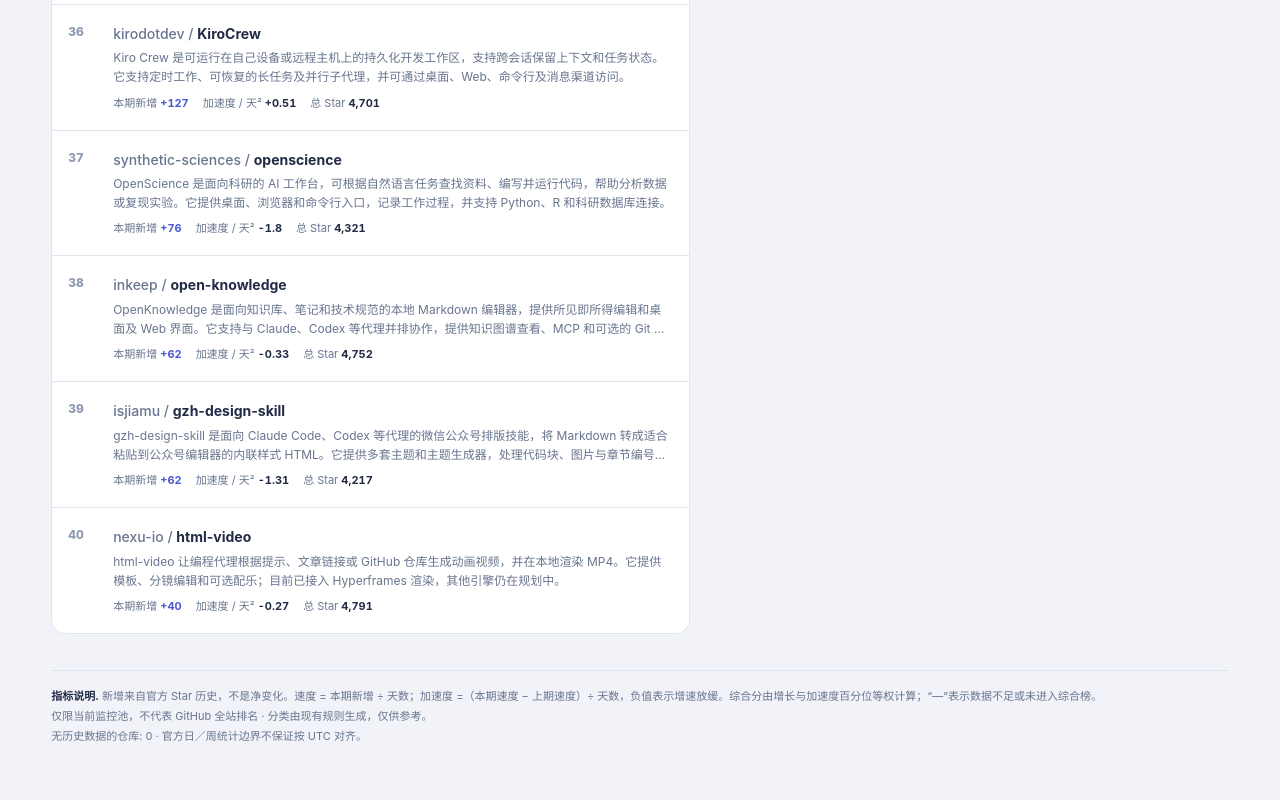
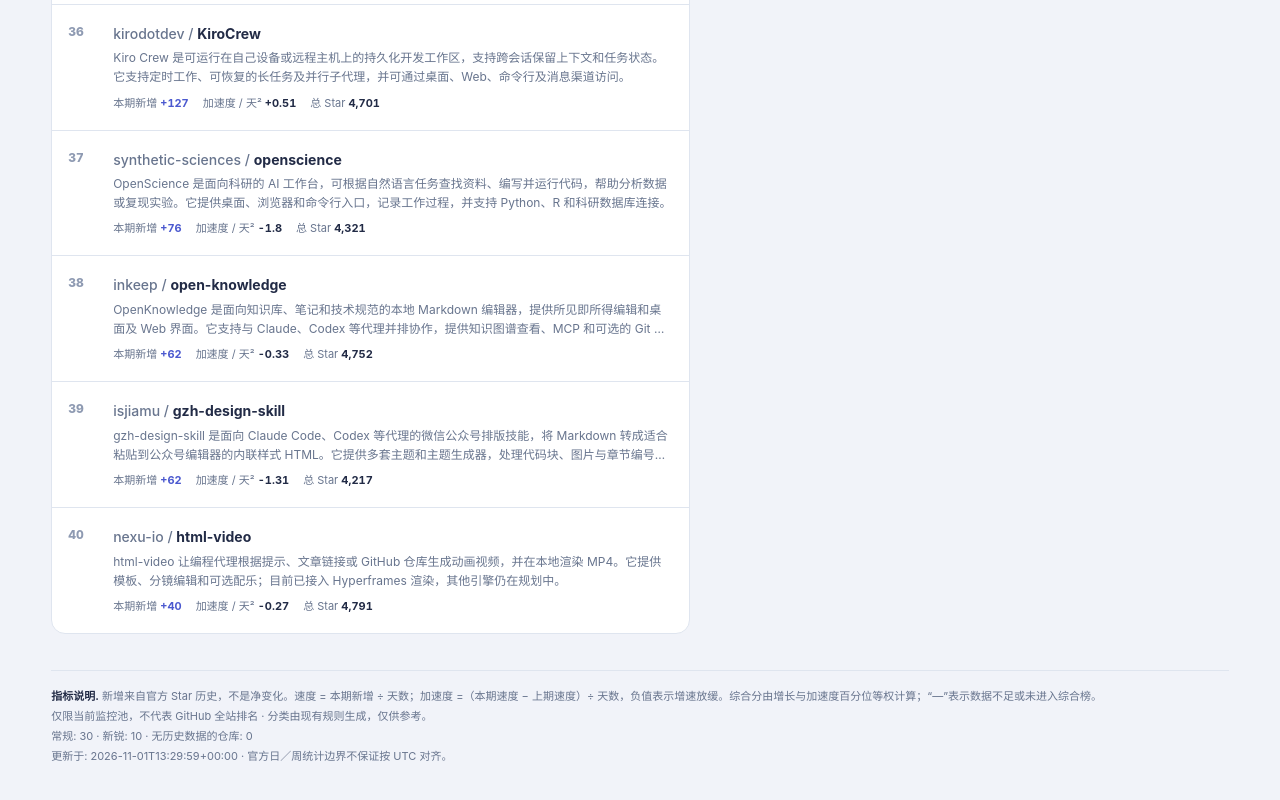
Before and after one commit to yin52133/rising-stars-ai, a plain HTML site: page data/rankings/index.html in a window 1280 px wide. Shown: the part 4809-5609 px from the top of the page. Drawn offline with Linux system fonts and the light colour scheme.

Commit message:
Preserve monitoring metadata in the new ranking page

```diff
--- a/data/rankings/index.html
+++ b/data/rankings/index.html
@@ -115,7 +115,7 @@ const words = {
     readme:'查看项目资料', repository:'打开 GitHub 仓库', stars:'总 Star', current:'本期新增', previous:'上期新增',
     speed:'速度 / 天', accel:'加速度 / 天²', points:'综合分', complete:'数据完整', incomplete:'历史不足', days:'天',
     metrics:'指标说明', explanation:'新增来自官方 Star 历史，不是净变化。速度 = 本期新增 ÷ 天数；加速度 =（本期速度 − 上期速度）÷ 天数，负值表示增速放缓。综合分由增长与加速度百分位等权计算；“—”表示数据不足或未进入综合榜。',
-    history:'无历史数据的仓库', boundary:'官方日／周统计边界不保证按 UTC 对齐。', labels:'分类由现有规则生成，仅供参考。'
+    regular:'常规', newcomerPool:'新锐', history:'无历史数据的仓库', boundary:'官方日／周统计边界不保证按 UTC 对齐。', labels:'分类由现有规则生成，仅供参考。'
   },
   en: {
     title:'Discover what’s rising.', tagline:'Explore rising open-source AI projects through real growth data. Select a project for its introduction and metrics.',
@@ -128,7 +128,7 @@ const words = {
     readme:'View project source', repository:'Open GitHub repository', stars:'Total stars', current:'New stars', previous:'Previous period',
     speed:'Speed / day', accel:'Acceleration / day²', points:'Overall score', complete:'Complete history', incomplete:'Limited history', days:'days',
     metrics:'Metrics', explanation:'New stars are additions from the official Star history, not net change. Speed = additions ÷ days; acceleration = (current speed − previous speed) ÷ days. A negative value means slowing growth. Score weights growth and acceleration percentiles equally; “—” means unavailable or outside the score board.',
-    history:'Repos without history', boundary:'Official daily and weekly boundaries may not align with UTC.', labels:'Categories are generated by rules and may be inaccurate.'
+    regular:'Regular', newcomerPool:'Newcomers', history:'Repos without history', boundary:'Official daily and weekly boundaries may not align with UTC.', labels:'Categories are generated by rules and may be inaccurate.'
   }
 };
 const englishLabels = {'编程':'Coding','创作':'Creation','办公':'Productivity','研究':'Research','基础设施':'Infrastructure','建模':'3D modeling','工具':'Tool','模型':'Model','tool':'Tool','model':'Model','replica':'Replica','resource_list':'Resource list'};
@@ -182,7 +182,7 @@ function render() {
       <div class="group" role="group" aria-label="${escapeHTML(t('sort'))}">${sorts.map(sort => toggle('sort', sort, state.sort === sort, !data.boards[sort === 'newcomers' ? sort : `${state.period}_${sort}`])).join('')}</div></div>
     <div class="filters"><input id="search" type="search" value="${escapeHTML(state.search)}" placeholder="⌕  ${escapeHTML(t('search'))}" aria-label="${escapeHTML(t('search'))}">${['domain','form','kind'].map(options).join('')}</div>
     <div class="result-heading"><strong id="result-title"></strong><span id="result-note"></span></div><div id="results"></div>
-    <footer><strong>${escapeHTML(t('metrics'))}.</strong> ${escapeHTML(t('explanation'))}<br>${escapeHTML(t('poolScope'))} · ${escapeHTML(t('labels'))}<br>${escapeHTML(t('history'))}: ${number(pool.no_history)} · ${escapeHTML(t('boundary'))}</footer>`;
+    <footer><strong>${escapeHTML(t('metrics'))}.</strong> ${escapeHTML(t('explanation'))}<br>${escapeHTML(t('poolScope'))} · ${escapeHTML(t('labels'))}<br>${escapeHTML(t('regular'))}: ${number(pool.regular)} · ${escapeHTML(t('newcomerPool'))}: ${number(pool.newcomer)} · ${escapeHTML(t('history'))}: ${number(pool.no_history)}<br>${escapeHTML(t('updated'))}: ${escapeHTML(data.meta.generated_at)} · ${escapeHTML(t('boundary'))}</footer>`;
   renderResults();
 }
 function rank(item) { return String(item.rank).padStart(2, '0'); }
```
Also changed, not shown: rising_stars_ai/rankings.html (+3 -3 lines).
